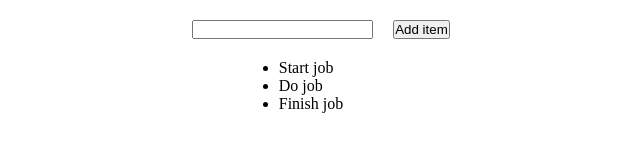
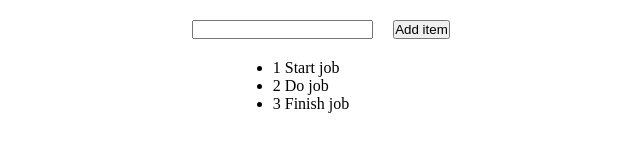
Before and after one commit to Chupriarti/react-animation, a React (Create React App) app: page / in a window 1280 px wide. Shown: the top 163 px of the page, without its empty margins (329-969 px from the left). Built offline with nearby package versions, Linux system fonts and the light colour scheme; the HTML template or start-up script is replaced by a standard one.

Commit message:
prepare states

```diff
--- a/src/App.js
+++ b/src/App.js
@@ -3,17 +3,25 @@ import './App.css';
 
 
 function App() {
+  const [text, setText] = React.useState('')
+  const [todoList, setTodoList] = React.useState(
+    [
+      {id: 1, text: "Start job"},
+      {id: 2, text: "Do job"},
+      {id: 3, text: "Finish job"},
+    ]
+  )
 
   return (
     <div className="App">
       <div>
-        <input type="text"/>
+        <input onChange={e => setText(e.target.value)} value={text} type="text"/>
         <button>Add item</button>
       </div>
       <ul>
-        <li>Start job</li>
-        <li>Do job</li>
-        <li>Finish job</li>
+        {todoList.map(({id, text}) =>
+          <li>{id} {text}</li>
+        )}
       </ul>
     </div>
   );
```
